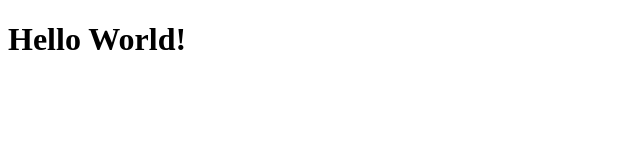
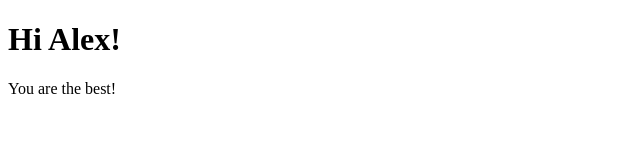
Before and after one commit to sneg8376/try2, a plain HTML site: page index.html in a window 1280 px wide. Shown: the whole page, without its empty margins (0-640 px from the left). Drawn offline with Linux system fonts and the light colour scheme.

Commit message:
task6 fix

```diff
--- a/index.html
+++ b/index.html
@@ -12,8 +12,10 @@
 
 <body>
 
-    <h1>Hello World!</h1>
+    <h1>Hi Alex!</h1>
+
+    <div>You are the best!</div>
 
 </body>
 
-</html>
+    </html>
```
